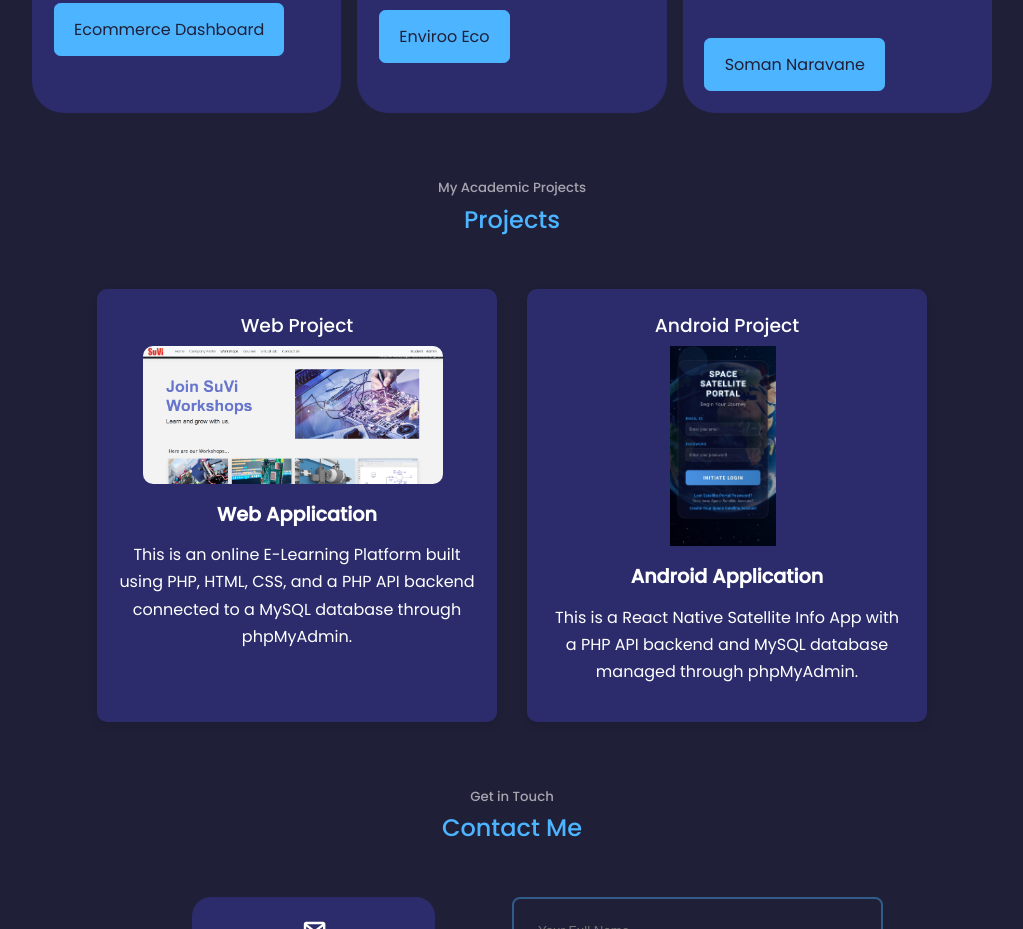
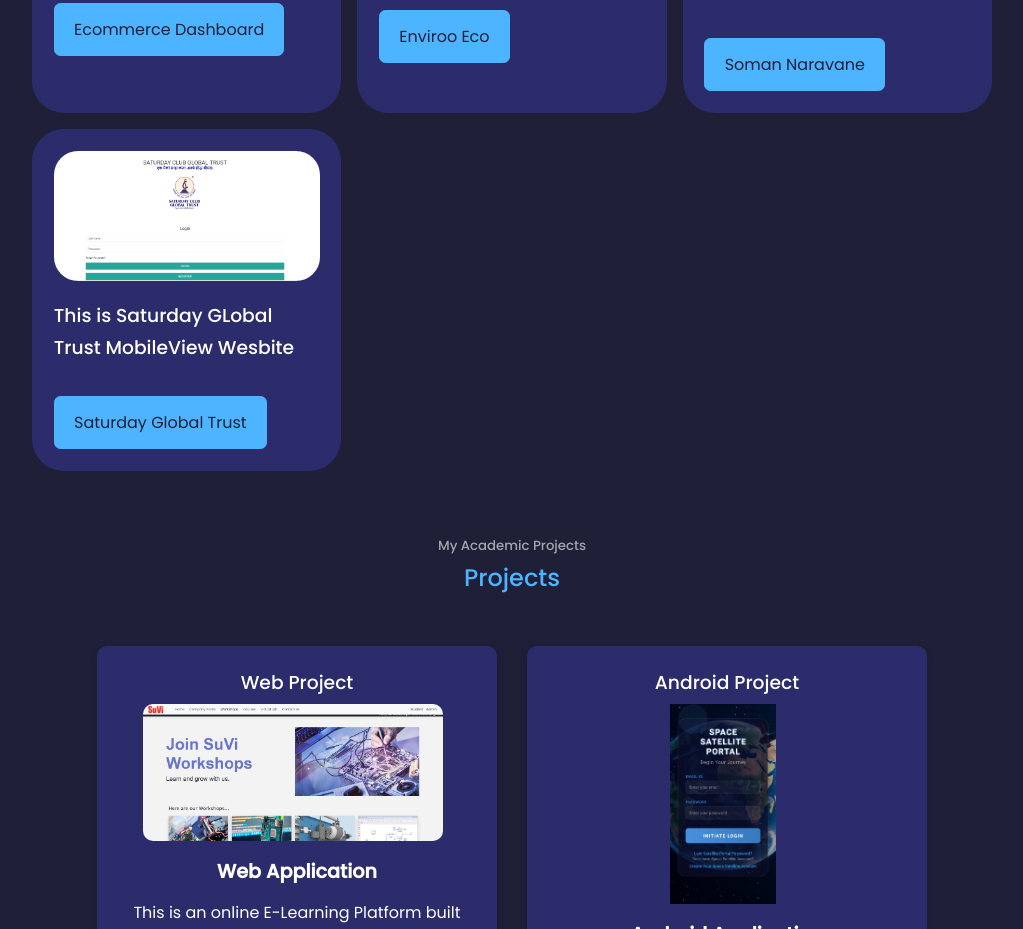
Before and after one commit to siddhesh-kulkarni/my_portfolio, a React (Create React App) app: page / in a window 1280 px wide. Shown: the part 2540-3469 px from the top of the page, without its empty margins (128-1151 px from the left). Built offline with nearby package versions, Linux system fonts and the light colour scheme.

Commit message:
Updated Projetcs

```diff
--- a/src/Components/Projects.js
+++ b/src/Components/Projects.js
@@ -5,7 +5,7 @@ import mascot from "../../src/assets/mascot.png";
 import enviroodash from "../../src/assets/envrioodash.png";
 import enviroo from "../../src/assets/envrioo.png";
 import soman from "../../src/assets/soman.png";
-
+import scgt from "../../src/assets/scgt.png";
 export default function Projects() {
   const projectData = [
     {
@@ -50,6 +50,13 @@ export default function Projects() {
       link: "https://somannaravanekulvrutant.com/App",
       name: "Soman Naravane",
     },
+    {
+      image: scgt,
+      alt: "SCGT",
+      title : "This is Saturday GLobal Trust MobileView Wesbite",
+      link: "https://demo.codeworld.co.in/scgt/",
+      name: "Saturday Global Trust"
+    }
   ];
 
   return (
```
